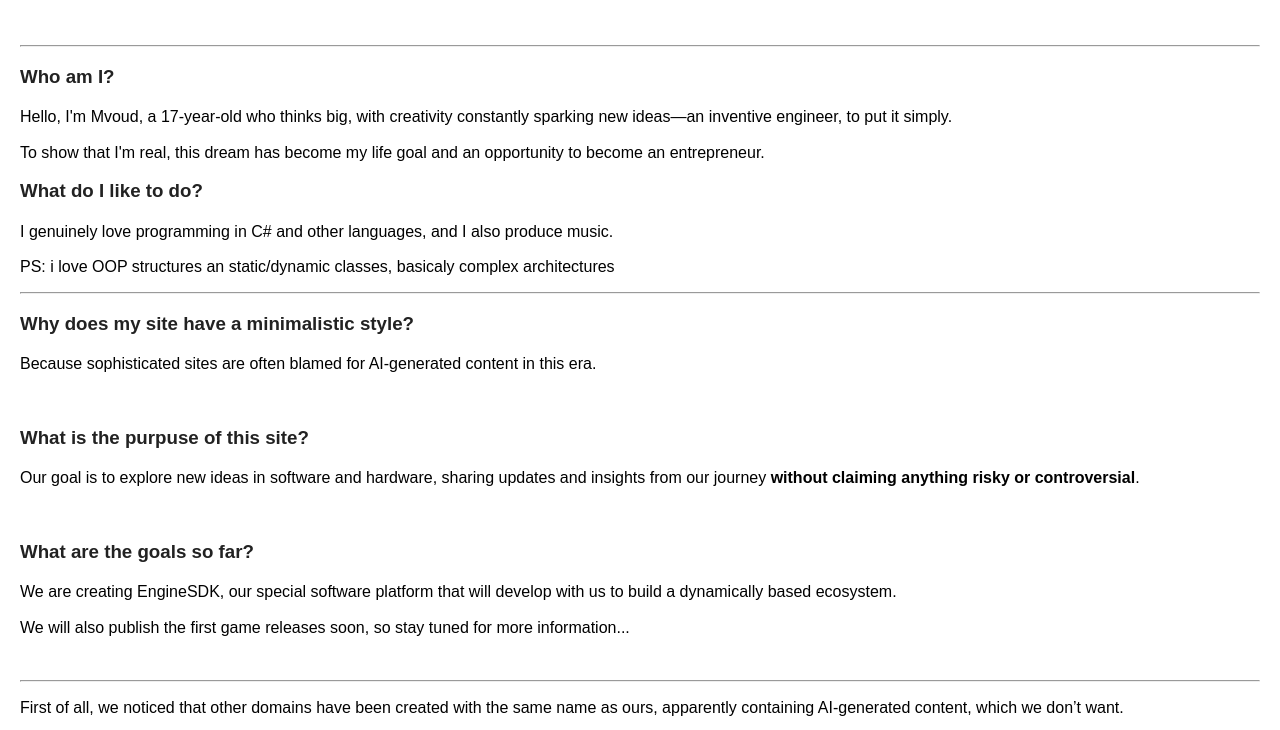
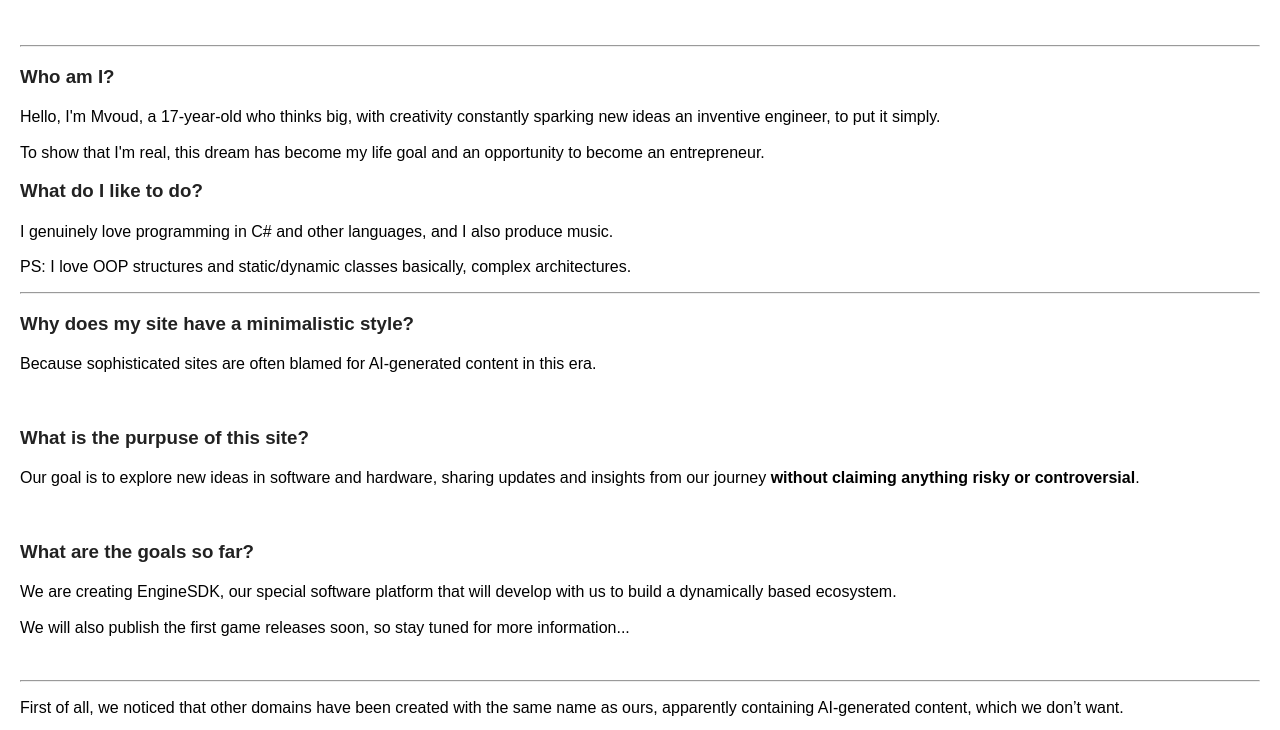
Before and after one commit to AlzenStudios/alzenstudios.github.io, a plain HTML site: page index.html in a window 1280 px wide. Shown: the part 63-793 px from the top of the page. Drawn offline with Linux system fonts and the light colour scheme.

Commit message:
Updated AlzenDocs

```diff
--- a/index.html
+++ b/index.html
@@ -9,12 +9,12 @@
     <h1>Hello everyone, an welcoming start to Creavitiy!</h1> <br>
     <hr>
     <h3>Who am I?</h3>
-    <p>Hello, I'm Mvoud, a 17-year-old who thinks big, with creativity constantly sparking new ideas—an inventive engineer, to put it simply.</p>
+    <p>Hello, I'm Mvoud, a 17-year-old who thinks big, with creativity constantly sparking new ideas an inventive engineer, to put it simply.</p>
     <p>To show that I'm real, this dream has become my life goal and an opportunity to become an entrepreneur.</p>
 
     <h3>What do I like to do?</h3>
     <p>I genuinely love programming in C# and other languages, and I also produce music.</p>
-    <p>PS: i love OOP structures an static/dynamic classes, basicaly complex architectures</p>
+    <p>PS: I love OOP structures and static/dynamic classes basically, complex architectures.</p>
     <hr>
     <h3>Why does my site have a minimalistic style?</h3>
     <p>Because sophisticated sites are often blamed for AI-generated content in this era.</p>
```
